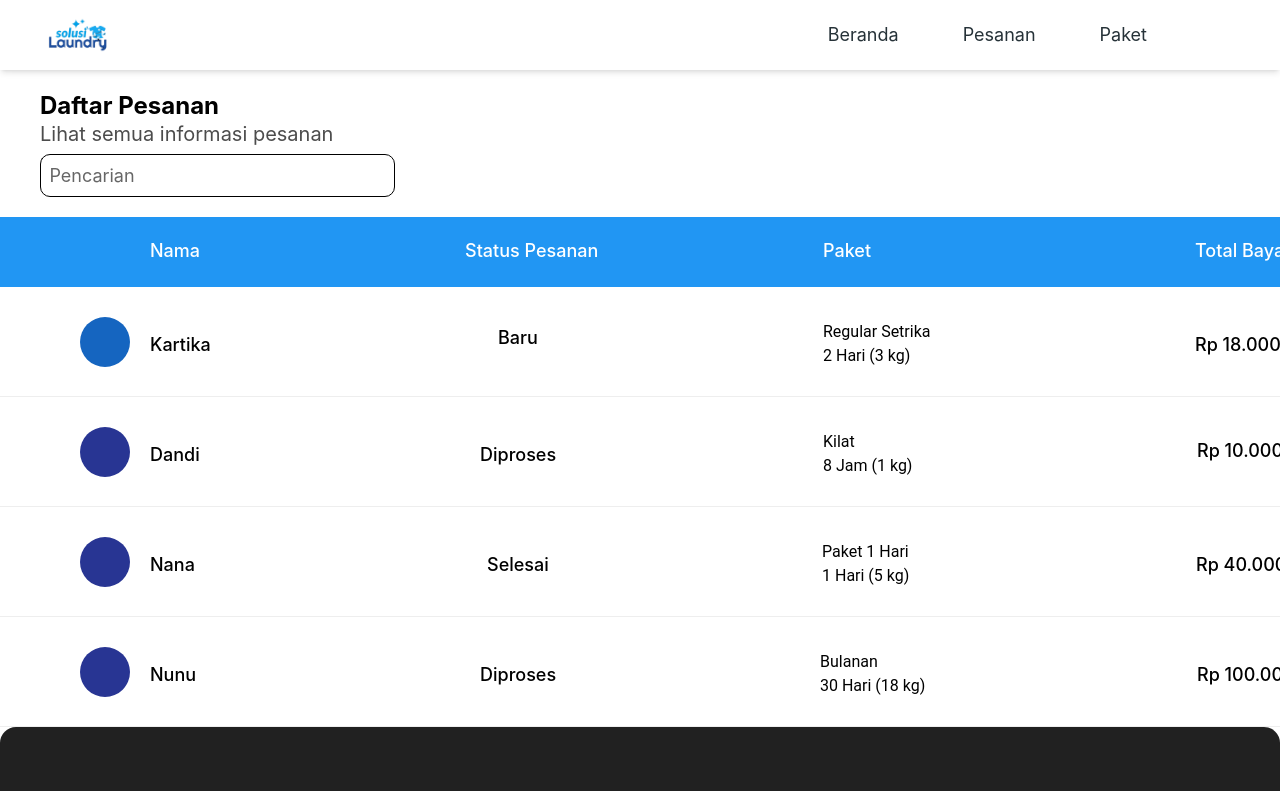
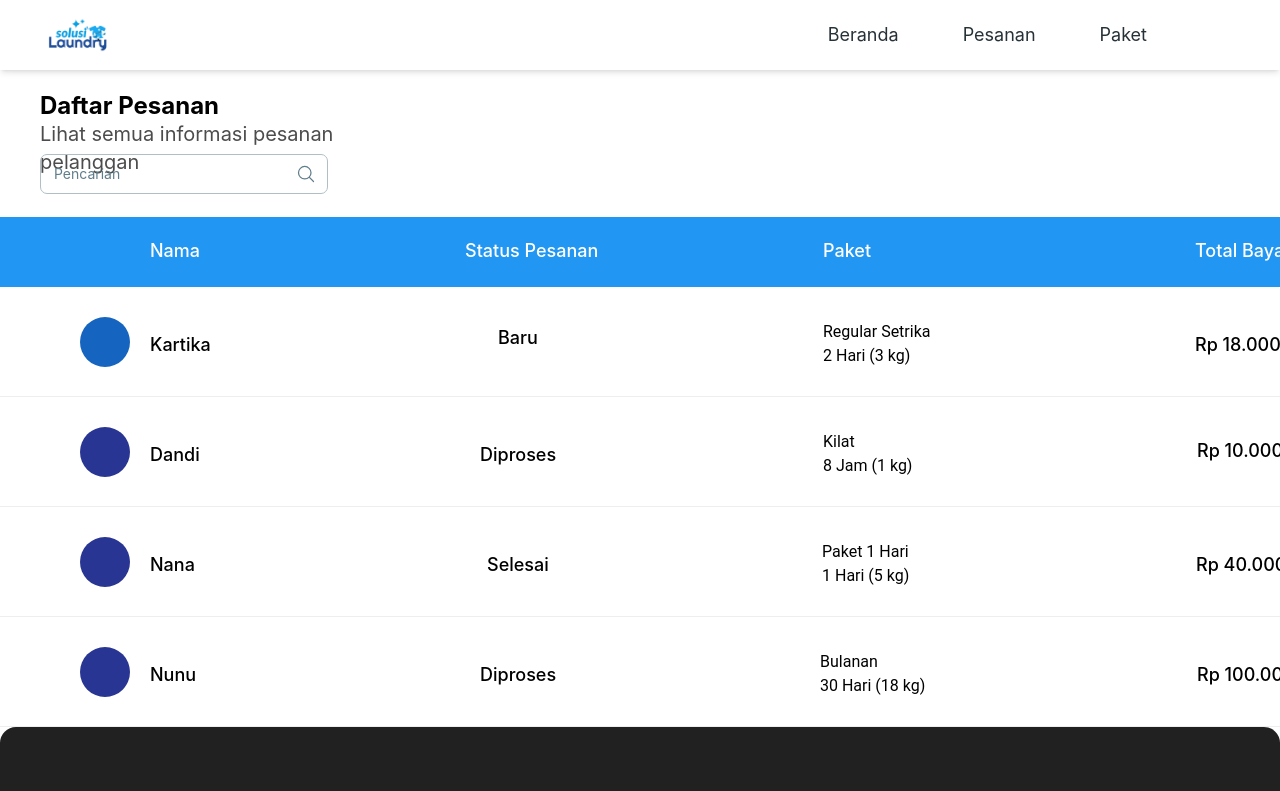
Before and after one commit to muhammadgimnastiar/solusi-laundry, a React (Create React App) app: page /pesanan in a window 1280 px wide. Shown: the top 791 px of the page. Built offline with nearby package versions, Linux system fonts and the light colour scheme.

Commit message:
update: seach bar

```diff
--- a/src/pages/Pesanan/Pesanan.jsx
+++ b/src/pages/Pesanan/Pesanan.jsx
@@ -1,5 +1,6 @@
 import React from "react";
-
+import { MagnifyingGlassIcon } from "@heroicons/react/24/outline";
+import { Input } from "@material-tailwind/react";
 export function Pesanan() {
   return (
     <>
@@ -12,11 +13,19 @@ export function Pesanan() {
           <br />
         </div>
       </div>
-      <div className="w-[400px] h-[43px] relative">
+      {/* <div className="w-[400px] h-[43px] relative">
         <div className="w-[355px] h-[43px] left-10 top-5 absolute bg-white rounded-[10px] border border-black" />
         <div className="w-[30px] h-[30px] left-[315px] top-[7px] absolute rounded-[10px]" />
         <div className="w-[94px] left-[45px] top-[28px] absolute text-center text-black text-opacity-60 text-lg font-normal font-['Inter']">
           Pencarian
+        </div>
+      </div> */}
+      <div className="w-[400px] h-[43px] relative">
+        <div className="w-full md:w-72 absolute left-10 top-5 text-lg font-normal font-inter">
+          <Input
+            label="Pencarian"
+            icon={<MagnifyingGlassIcon className="h-5 w-5" />}
+          />
         </div>
       </div>
       <div className="overflow-scroll">
```
